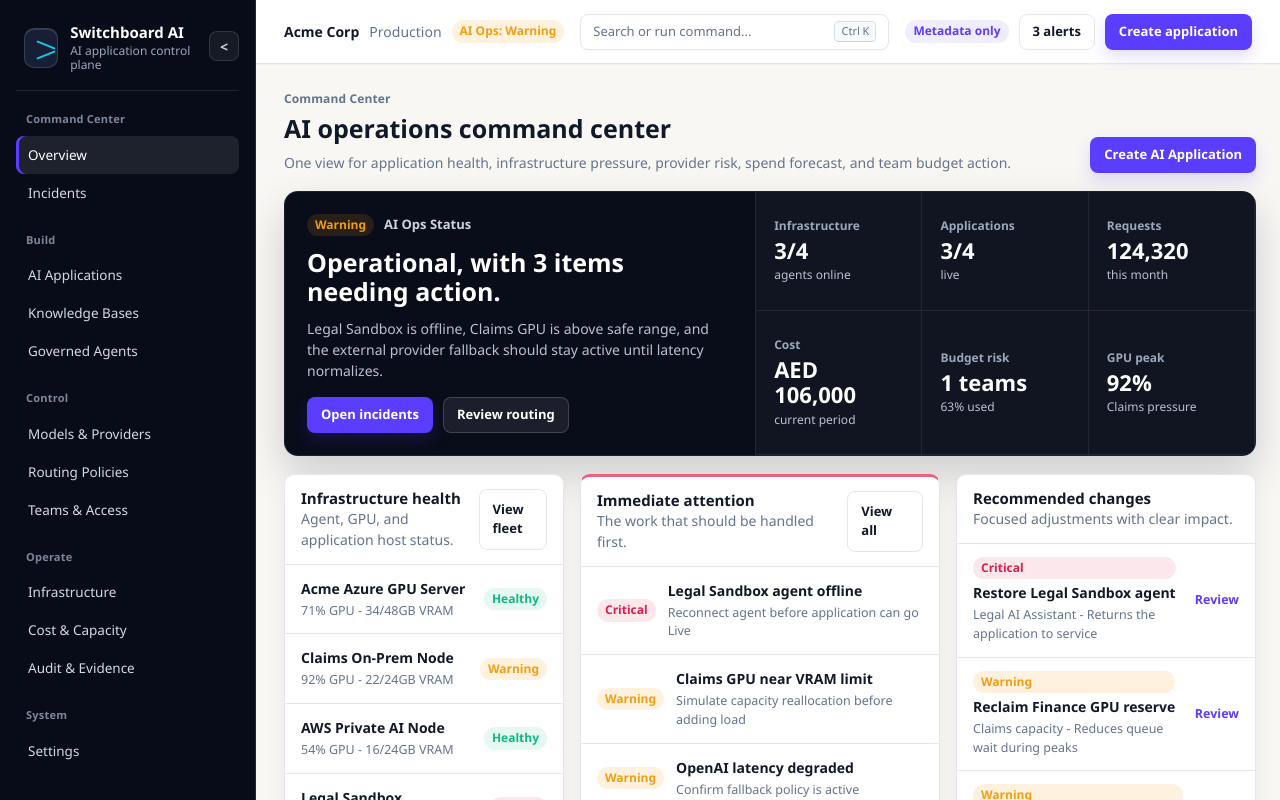
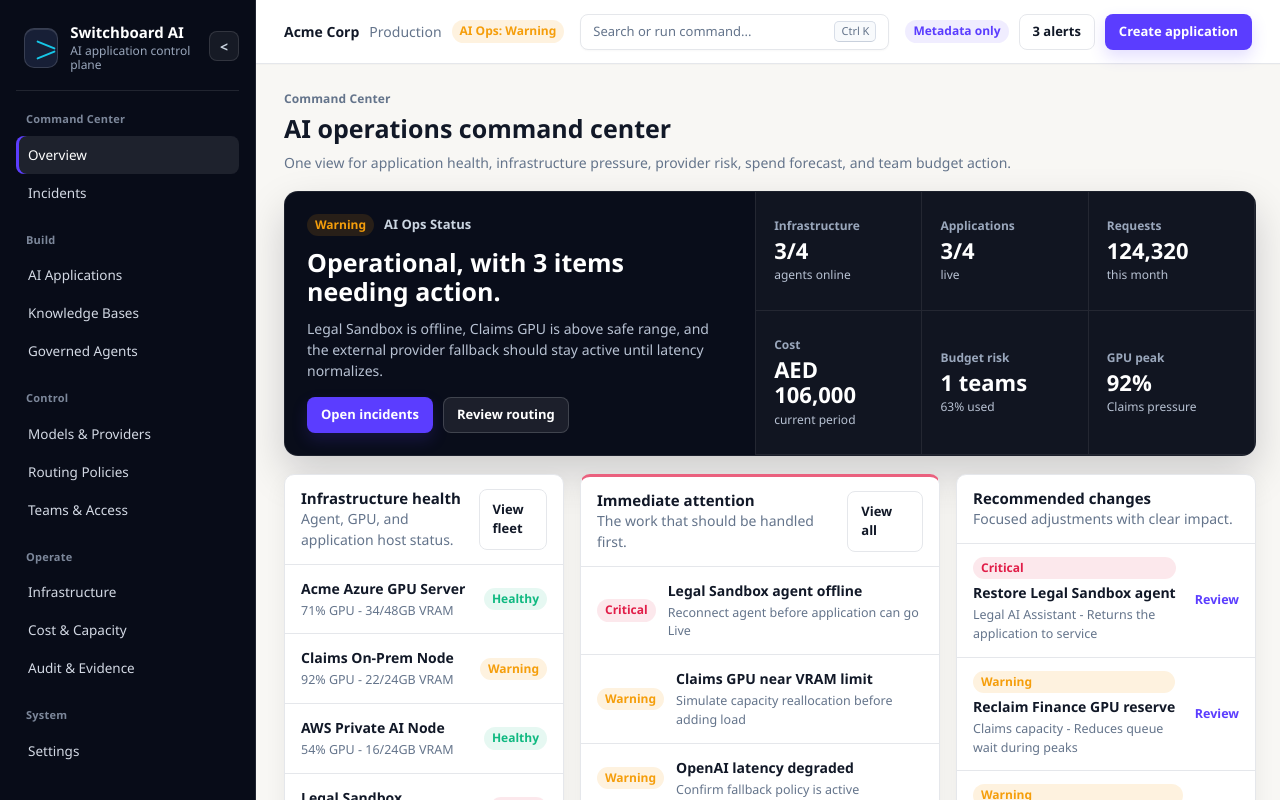
Before and after one commit to SakshamS11/switchboardai, a Next.js app in the folder apps/switchboard/: page /dashboard in a window 1280 px wide. Shown: the top 800 px of the page. Built offline with nearby package versions, Linux system fonts and the light colour scheme.

Commit message:
Remove duplicate overview create application action

```diff
--- a/apps/switchboard/app/dashboard/page.tsx
+++ b/apps/switchboard/app/dashboard/page.tsx
@@ -48,7 +48,6 @@
         eyebrow="Command Center"
         title="AI operations command center"
         description="One view for application health, infrastructure pressure, provider risk, spend forecast, and team budget action."
-        action={<ButtonLink href="/dashboard/applications">Create AI Application</ButtonLink>}
       />
 
       <section className="overview-hero">
```
